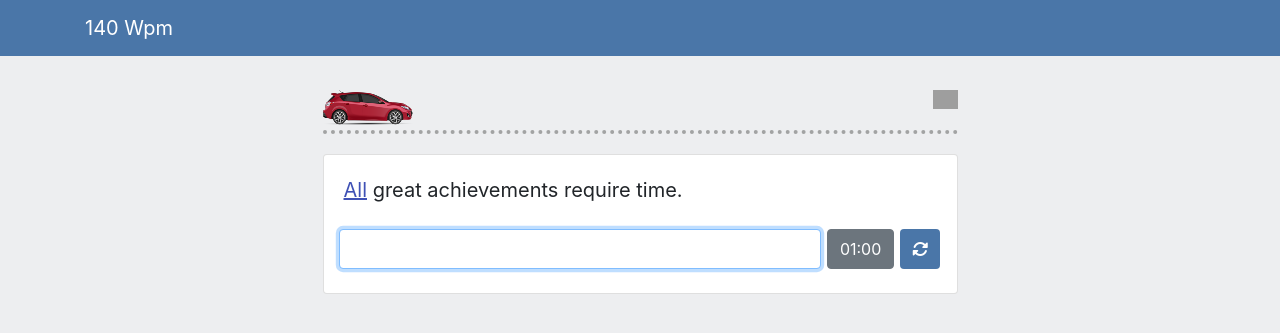
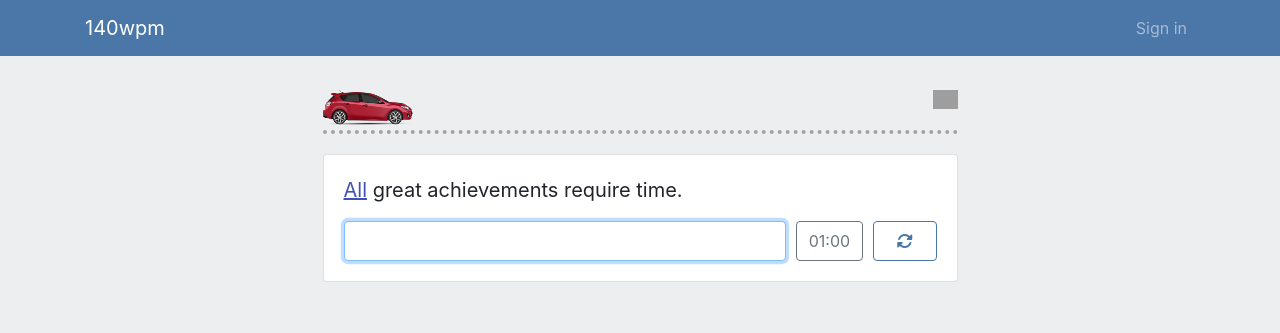
Before and after one commit to AzamatSoodaev/jet-fingers, a PHP site: page / in a window 1280 px wide. Shown: the top 333 px of the page. Run offline with PHP 8.4, Linux system fonts and the light colour scheme; some libraries are stand-ins or nearby versions; grey boxes are pictures that could not be loaded.

Commit message:
redesigned

```diff
--- a/css/main.css
+++ b/css/main.css
@@ -12,7 +12,7 @@ body {
 }
 
 .btn {
-	margin-left: 6px;
+	/* margin-left: 6px; */
 	height: 40px;
 }
 
--- a/css/style.css
+++ b/css/style.css
@@ -91,11 +91,11 @@
 }
 
 #inputfield {
-  padding: 0;
+/*   padding: 0; */
   font-size: 20px;
   font-weight: 500;
   height: 40px;
-  width: 80%;
+/*   width: 80%; */
 }
 
 .correct {
@@ -159,5 +159,16 @@
 }
 
 #user_score {
-  font-size: 16px;
+  font-size: 20px;
+  font-weight: bold;
 }
+
+#reload-btn {
+  border-color: #4a76a8;
+  color: #4a76a8;
+}
+
+#reload-btn:hover {
+  color: #fff;
+  background-color: #3468a5 !important;
+}
--- a/index.php
+++ b/index.php
@@ -27,7 +27,22 @@
   <!-- Navigation -->
   <nav class="navbar navbar-expand-lg navbar-dark bg-primary fixed-top">
     <div class="container">
-      <a class="navbar-brand" href="index.html">140 Wpm</a>
+      <a class="navbar-brand" href="/">140wpm</a>
+      <button class="navbar-toggler" type="button" data-toggle="collapse" data-target="#navbarResponsive" aria-controls="navbarResponsive" aria-expanded="false" aria-label="Toggle navigation">
+        <span class="navbar-toggler-icon"></span>
+      </button>
+      <div class="collapse navbar-collapse" id="navbarResponsive">
+        <ul class="navbar-nav ml-auto">
+         <!--  <li class="nav-item active">
+            <a class="nav-link" href="#">Home
+              <span class="sr-only">(current)</span>
+            </a>
+          </li> -->
+          <li class="nav-item">
+            <a class="nav-link" href="#">Sign in</a>
+          </li>
+        </ul>
+      </div>
     </div>
   </nav>
   <!-- /Navigation -->
@@ -40,18 +55,24 @@
           <img id="racecar" src="images/car_red.png" alt="racecar">
           <img id="finishline" src="https://image.flaticon.com/icons/svg/148/148882.svg">
         </div>
-        <div class="card mb-2">
-          <div class="card-body pb-0">
+        <div class="card">
+          <div class="card-body">
             <p class="wpm-text unselectable" id="sourceText"></p>
-            <div class="form-row align-items-center my-4">
-              <input type="text" class="form-control" id="inputfield" maxlength="20">
-              <button class="btn btn-secondary" id="count-down"></button>
-              <button class="btn btn-primary" id="reload-btn"><i class="fas fa-sync-alt"></i></button>
+            <div class="form-row">
+              <div class="col-9">
+                <input type="text" class="form-control" id="inputfield" maxlength="20">
+              </div>
+              <div class="col">
+                <button class="btn btn-block btn-outline-secondary" id="count-down"></button>
+              </div>
+              <div class="col">
+                <button class="btn btn-block btn-outline-primary" id="reload-btn"><i class="fas fa-sync-alt"></i></button>
+              </div>
             </div>
           </div>
           <div class="card-footer" id="chart">
             <p class="mb-0 text-center">
-              Speed: <code id="user_score"></code>
+              Your speed: <code id="user_score"></code>
             </p>
           </div>
         </div>
```
Also changed, not shown: js/Wpm-Module.js (+21 -19 lines).
